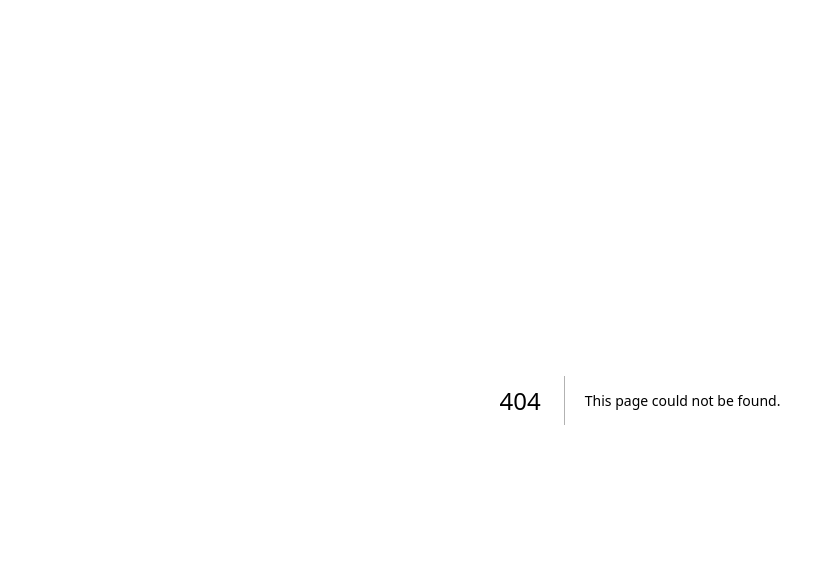
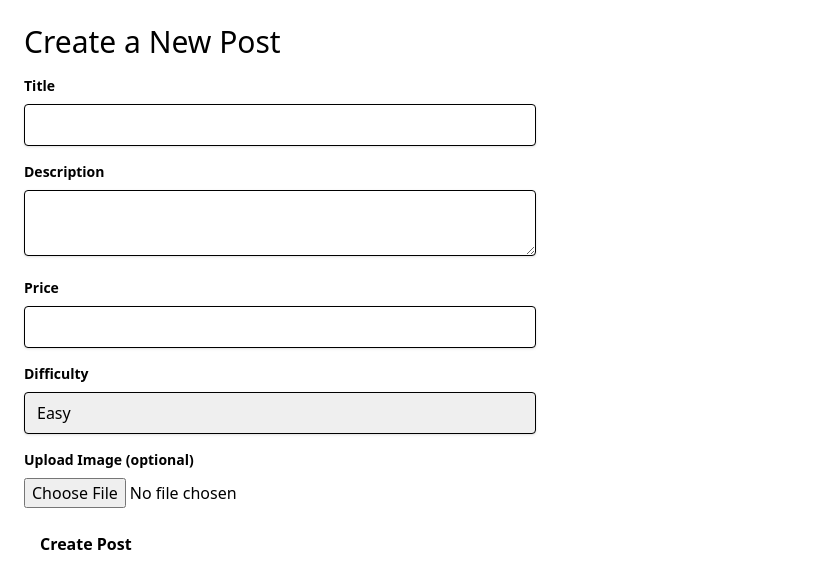
Before and after one commit to alexandermaat99/ThePatternsPlaceNewsletter, a Next.js app in the folder tpp-newsletter/: page /make-post in a window 1280 px wide. Before the commit this address had no page. Shown: the top 588 px of the page, without its empty margins (0-819 px from the left). Built offline with nearby package versions, Linux system fonts and the light colour scheme; no server answers.

Commit message:
feature/ making a post works

```diff
--- /dev/null
+++ b/tpp-newsletter/app/make-post/page.tsx
@@ -0,0 +1,221 @@
+"use client";
+
+import { useState } from "react";
+import { supabase } from "@/lib/supabaseClient"; // Adjust path based on your setup
+
+export default function CreatePost() {
+  const [title, setTitle] = useState("");
+  const [description, setDescription] = useState("");
+  const [price, setPrice] = useState("");
+  const [difficulty, setDifficulty] = useState("1"); // Difficulty level as number
+  const [imageFile, setImageFile] = useState<File | null>(null); // Image state
+  const [loading, setLoading] = useState(false);
+  const [error, setError] = useState<string | null>(null); // Allow error to be string or null
+
+  const handleSubmit = async (e: React.FormEvent) => {
+    e.preventDefault();
+    setLoading(true);
+    setError(null); // Reset error state
+
+    // Get the user using supabase.auth.getUser() method
+    const {
+      data: { user },
+      error: userError,
+    } = await supabase.auth.getUser(); // Fetch user data
+
+    if (userError) {
+      setError("Error retrieving user data");
+      setLoading(false);
+      return;
+    }
+
+    if (!user) {
+      setError("You need to be logged in to create a post.");
+      setLoading(false);
+      return;
+    }
+
+    // Step 1: Insert post into the `posts` table
+    const { data: postData, error: postError } = await supabase
+      .from("posts") // Use the correct table name 'posts'
+      .insert([
+        {
+          user_id: user.id, // Use the user ID from the fetched user object
+          title,
+          description,
+          price: parseFloat(price),
+          initial_difficulty_rating: parseInt(difficulty),
+        },
+      ])
+      .select("id"); // Get the newly inserted post's ID
+
+    if (postError) {
+      setError(postError.message);
+      setLoading(false);
+      return;
+    }
+
+    const post_id = postData?.[0]?.id; // Get the inserted post's ID
+
+    // Step 2: Handle image upload if an image file is selected
+    if (imageFile) {
+      const fileExt = imageFile.name.split(".").pop();
+      const fileName = `${post_id}.${fileExt}`; // Create a unique filename based on the post_id
+      const filePath = `post_images/${fileName}`;
+
+      // Upload the image to Supabase storage
+      const { error: uploadError } = await supabase.storage
+        .from("post_images") // Your bucket name
+        .upload(filePath, imageFile);
+
+      if (uploadError) {
+        setError(`Failed to upload image: ${uploadError.message}`);
+        setLoading(false);
+        return;
+      }
+
+      // Step 3: Get the public URL of the uploaded image
+      const { data: imageUrlData } = supabase.storage
+        .from("post_images")
+        .getPublicUrl(filePath);
+      const imageUrl = imageUrlData?.publicUrl;
+
+      // Step 4: Insert the image data into the `post_images` table
+      const { error: imageError } = await supabase.from("post_images").insert([
+        {
+          post_id: post_id, // Link the image to the post via the post_id
+          image_url: imageUrl, // Store the image URL
+        },
+      ]);
+
+      if (imageError) {
+        setError(`Failed to save image URL: ${imageError.message}`);
+        setLoading(false);
+        return;
+      }
+    }
+
+    // Post and image uploaded successfully
+    alert("Post created successfully!");
+    setLoading(false);
+    // Optionally, redirect the user to the new post page
+  };
+
+  // Handle image file change
+  const handleFileChange = (e: React.ChangeEvent<HTMLInputElement>) => {
+    if (e.target.files && e.target.files.length > 0) {
+      setImageFile(e.target.files[0]);
+    }
+  };
+
+  return (
+    <div className="container mx-auto p-6">
+      <h1 className="text-3xl mb-4">Create a New Post</h1>
+
+      {error && <p className="text-red-500 mb-4">{error}</p>}
+
+      <form onSubmit={handleSubmit} className="w-full max-w-lg">
+        {/* Post Title */}
+        <div className="mb-4">
+          <label
+            className="block text-gray-700 text-sm font-bold mb-2"
+            htmlFor="title"
+          >
+            Title
+          </label>
+          <input
+            id="title"
+            type="text"
+            className="shadow appearance-none border rounded w-full py-2 px-3 text-gray-700"
+            value={title}
+            onChange={(e) => setTitle(e.target.value)}
+            required
+          />
+        </div>
+
+        {/* Post Description */}
+        <div className="mb-4">
+          <label
+            className="block text-gray-700 text-sm font-bold mb-2"
+            htmlFor="description"
+          >
+            Description
+          </label>
+          <textarea
+            id="description"
+            className="shadow appearance-none border rounded w-full py-2 px-3 text-gray-700"
+            value={description}
+            onChange={(e) => setDescription(e.target.value)}
+            required
+          ></textarea>
+        </div>
+
+        {/* Post Price */}
+        <div className="mb-4">
+          <label
+            className="block text-gray-700 text-sm font-bold mb-2"
+            htmlFor="price"
+          >
+            Price
+          </label>
+          <input
+            id="price"
+            type="number"
+            className="shadow appearance-none border rounded w-full py-2 px-3 text-gray-700"
+            value={price}
+            onChange={(e) => setPrice(e.target.value)}
+            required
+          />
+        </div>
+
+        {/* Post Difficulty */}
+        <div className="mb-4">
+          <label
+            className="block text-gray-700 text-sm font-bold mb-2"
+            htmlFor="difficulty"
+          >
+            Difficulty
+          </label>
+          <select
+            id="difficulty"
+            className="shadow appearance-none border rounded w-full py-2 px-3 text-gray-700"
+            value={difficulty}
+            onChange={(e) => setDifficulty(e.target.value)}
+            required
+          >
+            <option value="1">Easy</option>
+            <option value="2">Medium</option>
+            <option value="3">Hard</option>
+          </select>
+        </div>
+
+        {/* Post Image Upload */}
+        <div className="mb-4">
+          <label
+            className="block text-gray-700 text-sm font-bold mb-2"
+            htmlFor="image"
+          >
+            Upload Image (optional)
+          </label>
+          <input
+            id="image"
+            type="file"
+            accept="image/*"
+            className="w-full"
+            onChange={handleFileChange}
+          />
+        </div>
+
+        <button
+          type="submit"
+          className={`bg-blue-500 text-white font-bold py-2 px-4 rounded ${
+            loading ? "opacity-50 cursor-not-allowed" : ""
+          }`}
+          disabled={loading}
+        >
+          {loading ? "Creating..." : "Create Post"}
+        </button>
+      </form>
+    </div>
+  );
+}
```
